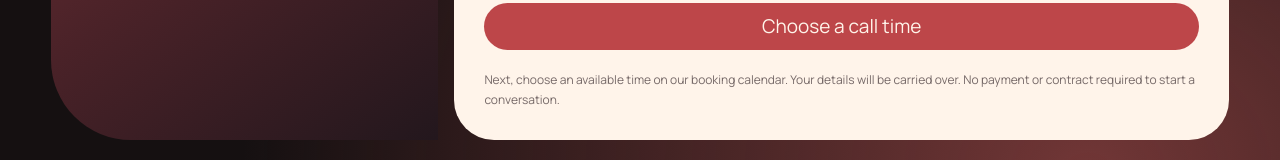
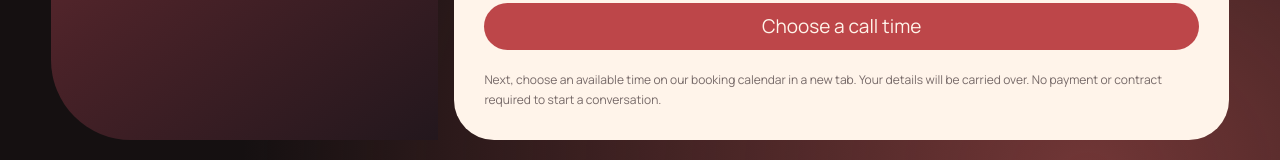
Before and after one commit to PaulEscobia13/prometheus-portfoliov10, a Next.js app: page /prometheus/contact in a window 1280 px wide. Shown: the part 681-841 px from the top of the page. Built offline with nearby package versions, Linux system fonts and the light colour scheme.

Commit message:
Open consultation calendar in a new tab

```diff
--- a/components/ProjectInquiry.tsx
+++ b/components/ProjectInquiry.tsx
@@ -12,7 +12,7 @@ export default function ProjectInquiry() {
     booking.searchParams.set("name", String(data.get("name")));
     booking.searchParams.set("email", String(data.get("email")));
     booking.searchParams.set("notes", `Budget: ${data.get("budget")}\n\n${data.get("project")}`);
-    window.location.assign(booking.toString());
+    window.open(booking.toString(), "_blank", "noopener,noreferrer");
   }}>
     <p className="inquiry-eyebrow">LET’S BUILD SOMETHING USEFUL</p>
     <h1>Tell us about<br />your project.</h1>
@@ -24,6 +24,6 @@ export default function ProjectInquiry() {
     <fieldset><legend>What budget are you working with?</legend><div className="inquiry-budgets">{budgets.map(budget => <label key={budget}><input type="radio" name="budget" value={budget} required /><span>{budget}</span></label>)}</div></fieldset>
     <label>About your project<span aria-hidden="true"> *</span><textarea name="project" rows={2} required maxLength={2000} placeholder="What does your business do, and what would you like to improve?" /></label>
     <button className="inquiry-submit" type="submit">Choose a call time</button>
-    <p className="inquiry-note">Next, choose an available time on our booking calendar. Your details will be carried over. No payment or contract required to start a conversation.</p>
+    <p className="inquiry-note">Next, choose an available time on our booking calendar in a new tab. Your details will be carried over. No payment or contract required to start a conversation.</p>
   </form>;
 }
```
